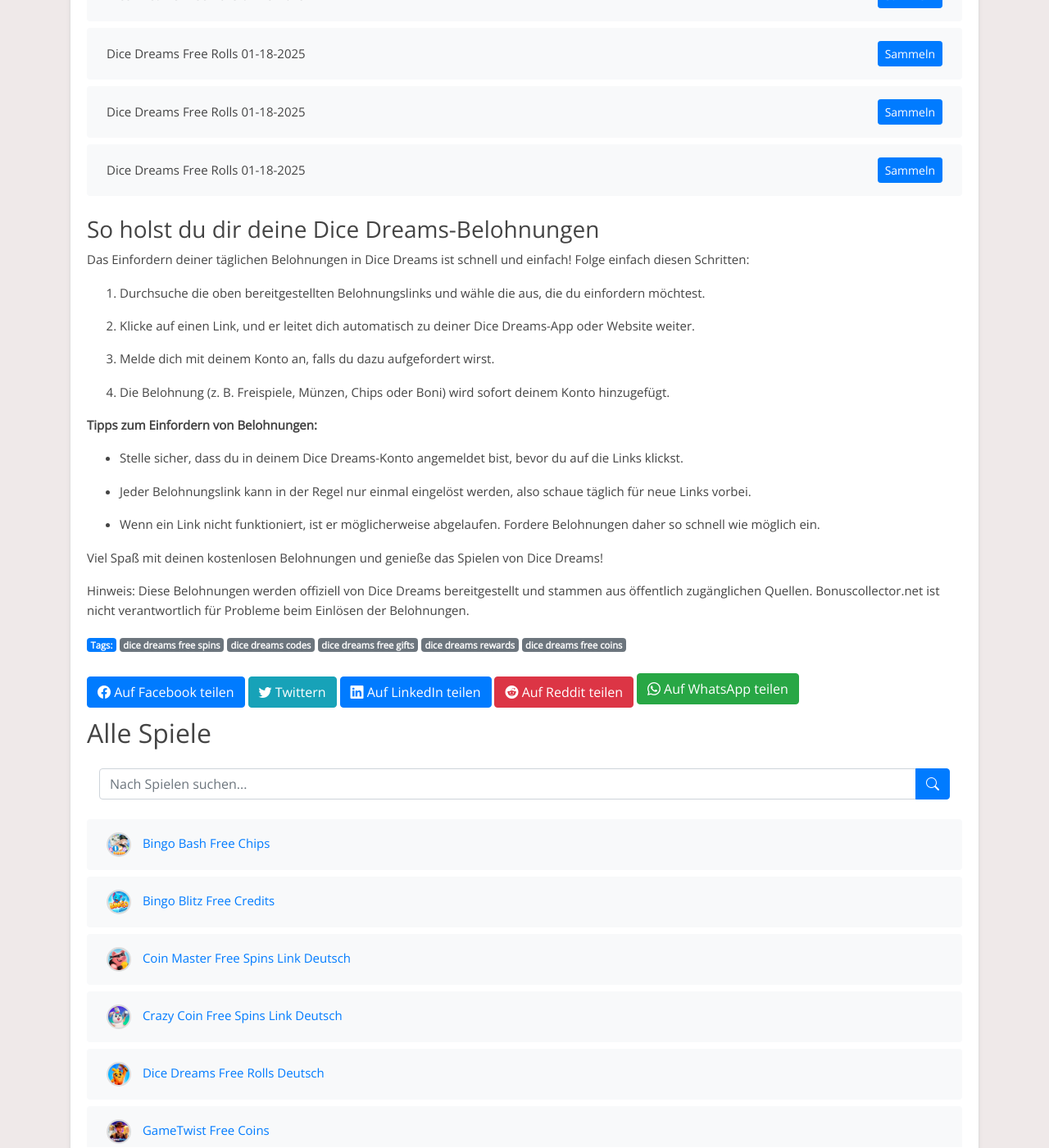
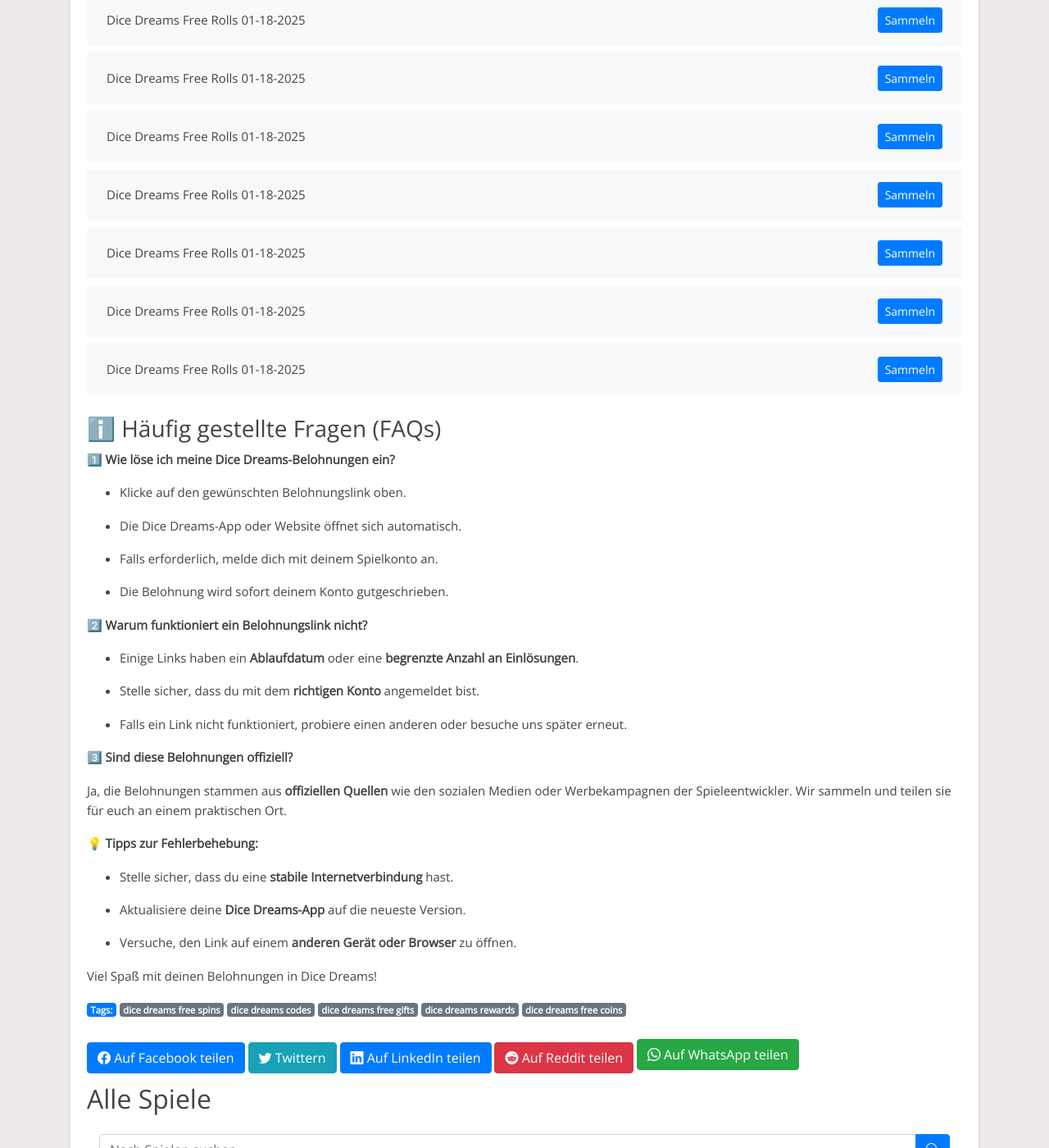
Before and after one commit to Prollad99/bs-de, a Jekyll site: the page built from _posts/2025-01-18-dice-dreams.md, in a window 1280 px wide and 1400 px high, scrolled down 7477 px. Shown: the whole window at 82% size. Built offline with Jekyll 4.4.1, drawn with Linux system fonts in a browser that asks for light colours; some of the changed text lies outside the part shown.

Commit message:
Aktualisiere Inhalte für dice-dreams

```diff
--- a/_includes/dice-dreams_footer.html
+++ b/_includes/dice-dreams_footer.html
@@ -1,27 +1,38 @@
-### So holst du dir deine Dice Dreams-Belohnungen
+### ℹ️ Häufig gestellte Fragen (FAQs)
 
 
-Das Einfordern deiner täglichen Belohnungen in Dice Dreams ist schnell und einfach! Folge einfach diesen Schritten:
+**1️⃣ Wie löse ich meine Dice Dreams-Belohnungen ein?**
 
-1. Durchsuche die oben bereitgestellten Belohnungslinks und wähle die aus, die du einfordern möchtest.
+- Klicke auf den gewünschten Belohnungslink oben.
 
-2. Klicke auf einen Link, und er leitet dich automatisch zu deiner Dice Dreams-App oder Website weiter.
+- Die Dice Dreams-App oder Website öffnet sich automatisch.
 
-3. Melde dich mit deinem Konto an, falls du dazu aufgefordert wirst.
+- Falls erforderlich, melde dich mit deinem Spielkonto an.
 
-4. Die Belohnung (z. B. Freispiele, Münzen, Chips oder Boni) wird sofort deinem Konto hinzugefügt.
+- Die Belohnung wird sofort deinem Konto gutgeschrieben.
 
 
-**Tipps zum Einfordern von Belohnungen:**
+**2️⃣ Warum funktioniert ein Belohnungslink nicht?**
 
-- Stelle sicher, dass du in deinem Dice Dreams-Konto angemeldet bist, bevor du auf die Links klickst.
+- Einige Links haben ein **Ablaufdatum** oder eine **begrenzte Anzahl an Einlösungen**.
 
-- Jeder Belohnungslink kann in der Regel nur einmal eingelöst werden, also schaue täglich für neue Links vorbei.
+- Stelle sicher, dass du mit dem **richtigen Konto** angemeldet bist.
 
-- Wenn ein Link nicht funktioniert, ist er möglicherweise abgelaufen. Fordere Belohnungen daher so schnell wie möglich ein.
+- Falls ein Link nicht funktioniert, probiere einen anderen oder besuche uns später erneut.
 
 
-Viel Spaß mit deinen kostenlosen Belohnungen und genieße das Spielen von Dice Dreams!
+**3️⃣ Sind diese Belohnungen offiziell?**
+
+Ja, die Belohnungen stammen aus **offiziellen Quellen** wie den sozialen Medien oder Werbekampagnen der Spieleentwickler. Wir sammeln und teilen sie für euch an einem praktischen Ort.
 
 
-Hinweis: Diese Belohnungen werden offiziell von Dice Dreams bereitgestellt und stammen aus öffentlich zugänglichen Quellen. Bonuscollector.net ist nicht verantwortlich für Probleme beim Einlösen der Belohnungen.
+**💡 Tipps zur Fehlerbehebung:**
+
+- Stelle sicher, dass du eine **stabile Internetverbindung** hast.
+
+- Aktualisiere deine **Dice Dreams-App** auf die neueste Version.
+
+- Versuche, den Link auf einem **anderen Gerät oder Browser** zu öffnen.
+
+
+Viel Spaß mit deinen Belohnungen in Dice Dreams!
--- a/_includes/dice-dreams_post.html
+++ b/_includes/dice-dreams_post.html
@@ -1,13 +1,29 @@
-Entdecke tägliche Dice Dreams-Belohnungen!
+## Dice Dreams – Tägliche Belohnungen & Tipps
 
 
-Bist du ein Fan von Dice Dreams und möchtest dein Spielerlebnis verbessern? Du bist hier genau richtig! Diese Seite ist allen Dice Dreams-Enthusiasten gewidmet, die täglich kostenlose Belohnungen einfordern möchten. Hier findest du die neuesten Links, um Freispiele, Münzen, Chips und andere spannende Boni zu sammeln, damit du das Spiel noch mehr genießen kannst.
+**Hol dir täglich exklusive Belohnungen für Dice Dreams!** Wir stellen dir die neuesten Bonuslinks bereit, mit denen du Freispiele, Münzen, Chips und andere Belohnungen sammeln kannst.
 
 
-Dice Dreams ist ein unterhaltsames Spiel, das von Millionen geliebt wird. Ob du höhere Level erreichen oder einfach nur den Nervenkitzel genießen möchtest – unsere täglichen Belohnungslinks halten dich im Spiel.
+### 🎮 Was ist Dice Dreams?
+
+Dice Dreams ist ein spannendes und unterhaltsames Spiel, das Millionen von Spielern weltweit begeistert. Es bietet tägliche Herausforderungen, Events und Belohnungen, die dein Spielerlebnis verbessern.
 
 
-Hinweis: Dice Dreams ist eine kostenlose App, die ausschließlich zu Unterhaltungszwecken entwickelt wurde. Bonuscollector.net ist eine unabhängige Plattform und steht in keiner Verbindung zu den Entwicklern oder Eigentümern von Dice Dreams.
+### 🏆 Warum solltest du Belohnungen einlösen?
+
+- **Mehr Spielzeit** – Genieße das Spiel ohne Unterbrechungen.
+
+- **Schneller Fortschritt** – Steige schneller auf und schalte neue Inhalte frei.
+
+- **Events optimal nutzen** – Einige Boni sind nur für kurze Zeit verfügbar!
 
 
-Schau täglich vorbei, um sicherzustellen, dass du keine Belohnung verpasst!
+### 💡 Pro Tipp:
+
+„Speichere deine Belohnungen für besondere Events oder Herausforderungen, um den maximalen Vorteil zu erzielen!“
+
+
+Bleib dran und sichere dir täglich deine Dice Dreams-Belohnungen!
+
+
+*Hinweis: Bonuscollector.net steht in keiner Verbindung zu den Entwicklern von Dice Dreams. Alle Links stammen aus offiziellen Quellen.*
```
